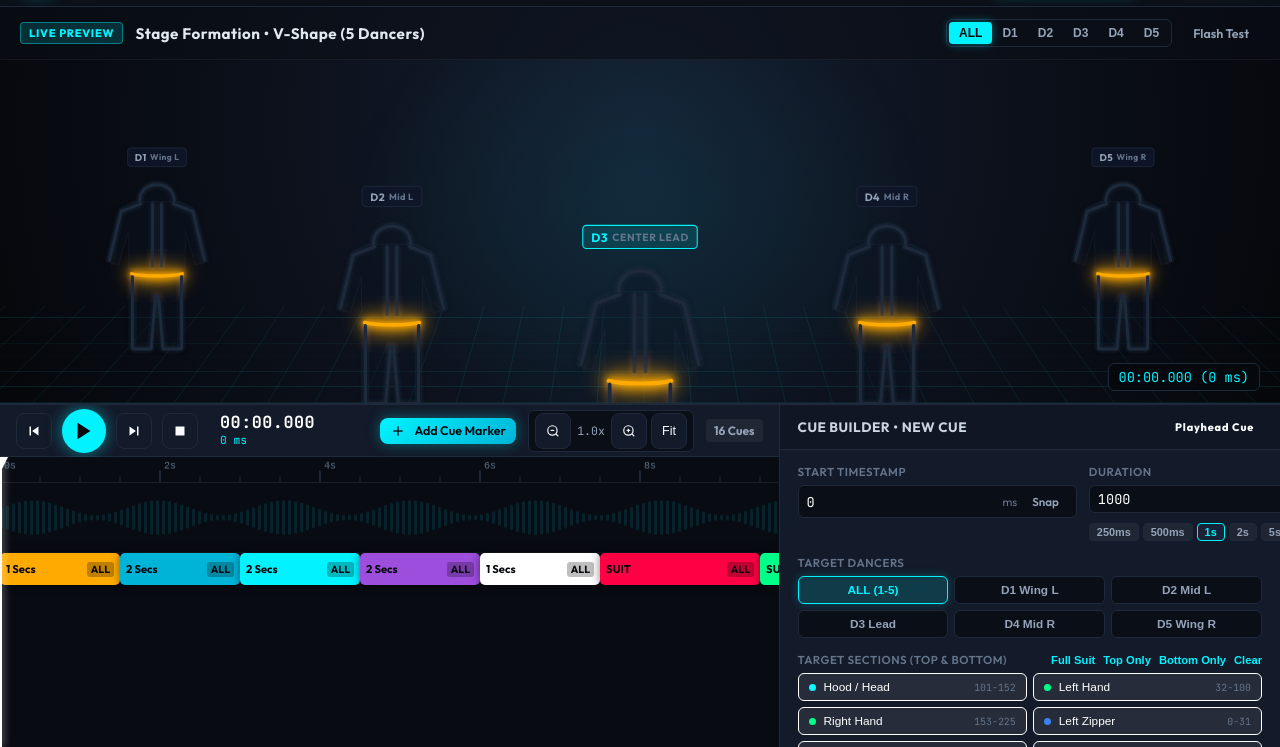
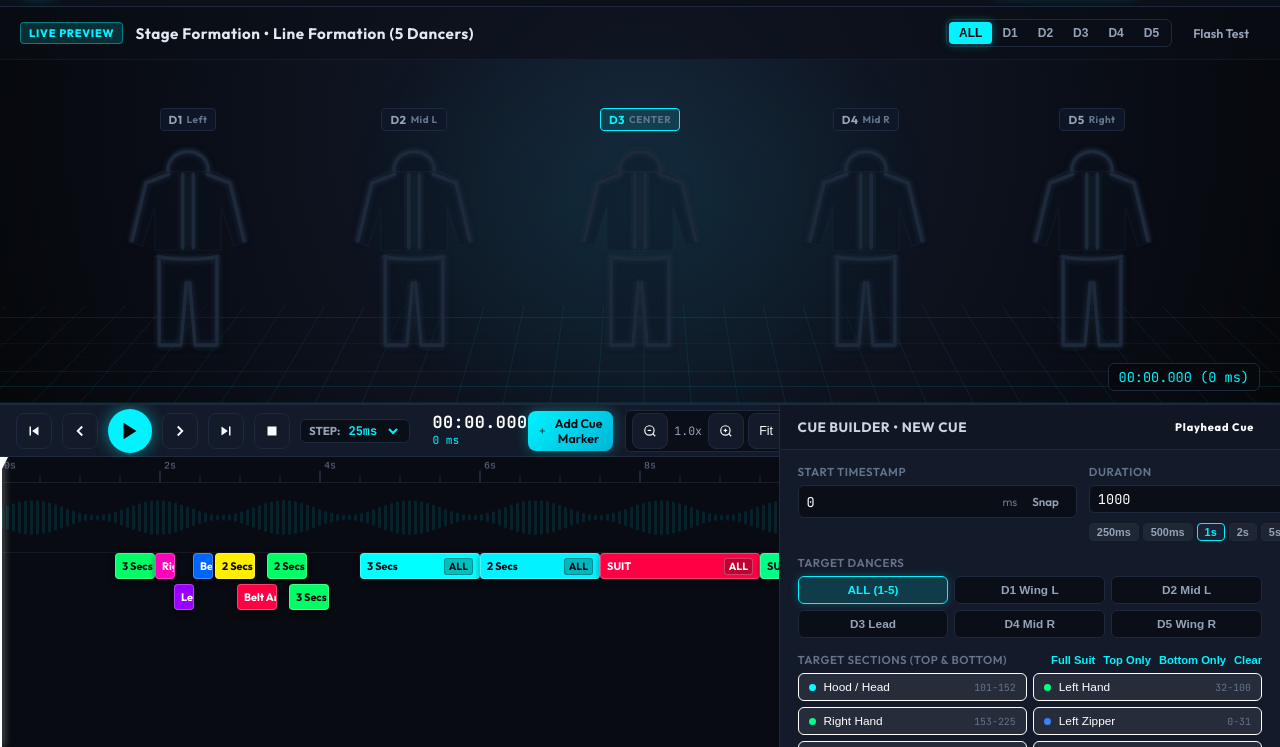
Before and after one commit to OpexRah/project-light-dance, a plain HTML site: page choreo-ui/index.html in a window 1280 px wide. Shown: the part 53-800 px from the top of the page. Drawn offline with Linux system fonts and the light colour scheme.

Commit message:
upgraded choreo ui

```diff
--- a/choreo-ui/app.js
+++ b/choreo-ui/app.js
@@ -347,6 +347,16 @@ function initTimeline() {
   document.getElementById('btnJumpStart').addEventListener('click', () => seekToTime(0));
   document.getElementById('btnJumpEnd').addEventListener('click', () => seekToTime(state.totalDurationMs));
 
+  // Stepping controls (move left/right by smallest unit)
+  const btnStepBack = document.getElementById('btnStepBackward');
+  if (btnStepBack) {
+    btnStepBack.addEventListener('click', () => stepTimeline(-1));
+  }
+  const btnStepFwd = document.getElementById('btnStepForward');
+  if (btnStepFwd) {
+    btnStepFwd.addEventListener('click', () => stepTimeline(1));
+  }
+
   // Zoom controls
   document.getElementById('btnZoomIn').addEventListener('click', () => setZoom(state.pxPerSec * 1.3));
   document.getElementById('btnZoomOut').addEventListener('click', () => setZoom(state.pxPerSec / 1.3));
@@ -508,36 +518,95 @@ function renderWaveform() {
   }
 }
 
-// ================= CUE MARKERS TRACK RENDERING =================
+// ================= CUE MARKERS TRACK RENDERING (WITH DYNAMIC DOWNWARD LAYER STACKING) =================
+// Calculates non-overlapping vertical layers so that concurrent/overlapping cues stack downwards
+function calculateCueLayers(visibleCues) {
+  // Sort cues chronologically by timeMs, then duration
+  const sorted = [...visibleCues].sort((a, b) => a.timeMs - b.timeMs || a.durationMs - b.durationMs);
+  const layerEndTimes = []; // Tracks the end timestamp of the latest cue in each layer
+
+  sorted.forEach(cue => {
+    let assignedLayer = -1;
+    const start = cue.timeMs;
+    const end = cue.timeMs + cue.durationMs;
+
+    // Check existing layers to find the first one that has finished before this cue starts
+    for (let l = 0; l < layerEndTimes.length; l++) {
+      if (layerEndTimes[l] <= start) {
+        assignedLayer = l;
+        layerEndTimes[l] = end;
+        break;
+      }
+    }
+
+    // If all existing layers overlap, create a new layer downwards
+    if (assignedLayer === -1) {
+      assignedLayer = layerEndTimes.length;
+      layerEndTimes.push(end);
+    }
+
+    cue.layer = assignedLayer;
+  });
+
+  return Math.max(1, layerEndTimes.length);
+}
+
 function renderCueMarkers() {
   const track = document.getElementById('cuesTrack');
+  const viewport = document.getElementById('timelineViewport');
   track.innerHTML = '';
 
-  state.cues.forEach(cue => {
-    // Only show if matches dancer filter
+  // Filter cues according to dancer selection
+  const visibleCues = state.cues.filter(cue => {
     if (state.activeDancerFilter !== 0 && !cue.dancers.includes(0) && !cue.dancers.includes(state.activeDancerFilter)) {
-      return;
+      return false;
     }
+    return true;
+  });
 
+  // Calculate dynamic layers for overlapping cues
+  const totalLayers = calculateCueLayers(visibleCues);
+
+  const CUE_HEIGHT = 26;
+  const CUE_GAP = 5;
+  const trackHeight = Math.max(130, totalLayers * (CUE_HEIGHT + CUE_GAP) + 35);
+  track.style.height = `${trackHeight}px`;
+  viewport.style.height = `${96 + trackHeight}px`;
+
+  visibleCues.forEach(cue => {
     const leftPx = (cue.timeMs / 1000) * state.pxPerSec;
-    const widthPx = Math.max(16, (cue.durationMs / 1000) * state.pxPerSec);
+    const widthPx = Math.max(20, (cue.durationMs / 1000) * state.pxPerSec);
+    const topPx = (cue.layer || 0) * (CUE_HEIGHT + CUE_GAP);
 
     const block = document.createElement('div');
     block.className = `cue-marker-block ${cue.id === state.selectedCueId ? 'selected' : ''}`;
     block.style.left = `${leftPx}px`;
+    block.style.top = `${topPx}px`;
     block.style.width = `${widthPx}px`;
     block.style.backgroundColor = cue.color;
 
-    // Dancer badge text
+    // High contrast text based on brightness
+    const rgb = hexToRgb(cue.color);
+    const brightness = (rgb.r * 299 + rgb.g * 587 + rgb.b * 114) / 1000;
+    const textColor = brightness > 140 ? '#07090e' : '#ffffff';
+    block.style.color = textColor;
+
+    // Dancer badge text & section summary
     const dancerLabel = cue.dancers.includes(0) ? 'ALL' : `D${cue.dancers.join(',')}`;
-    const secLabel = cue.sections.length === 8 ? 'SUIT' : `${cue.sections.length} Secs`;
+    let secLabel = 'SUIT';
+    if (cue.sections.length === 1) {
+      const secKey = cue.sections[0];
+      secLabel = SECTIONS[secKey] ? SECTIONS[secKey].name.split('/')[0].trim() : secKey;
+    } else if (cue.sections.length < 8) {
+      secLabel = `${cue.sections.length} Secs`;
+    }
 
     block.innerHTML = `
-      <span>${secLabel}</span>
-      <span class="cue-badge">${dancerLabel}</span>
+      <span style="font-weight:700;">${secLabel}</span>
+      <span class="cue-badge" style="color:${textColor}; border:1px solid ${textColor}40;">${dancerLabel}</span>
     `;
 
-    block.title = `${cue.timeMs}ms (${cue.durationMs}ms) &bull; ${dancerLabel} &bull; ${cue.color}`;
+    block.title = `${cue.timeMs}ms (${cue.durationMs}ms) &bull; Layer ${cue.layer + 1} &bull; ${dancerLabel} &bull; ${secLabel} &bull; ${cue.color}`;
 
     // Click marker to inspect & edit
     block.addEventListener('click', (e) => {
@@ -548,7 +617,16 @@ function renderCueMarkers() {
     track.appendChild(block);
   });
 
-  document.getElementById('cueCounterBadge').textContent = `${state.cues.length} Cues`;
+  const layerInfo = totalLayers > 1 ? ` (${totalLayers} Layers)` : '';
+  document.getElementById('cueCounterBadge').textContent = `${state.cues.length} Cues${layerInfo}`;
+}
+
+// Stepping helper: moves playhead left or right by the selected unit (10ms, 25ms, 50ms, 100ms)
+function stepTimeline(direction) {
+  const unitSelect = document.getElementById('stepUnitSelect');
+  const stepMs = unitSelect ? parseInt(unitSelect.value) || 25 : 25;
+  const newTime = Math.max(0, Math.min(state.totalDurationMs, state.currentTimeMs + direction * stepMs));
+  seekToTime(newTime);
 }
 
 // ================= PLAYBACK CONTROLS =================
@@ -1267,12 +1345,18 @@ function downloadFile(filename, content, type) {
 // ================= KEYBOARD SHORTCUTS =================
 function initKeyboardShortcuts() {
   window.addEventListener('keydown', (e) => {
-    // Avoid shortcuts if typing in text inputs
-    if (['INPUT', 'TEXTAREA'].includes(e.target.tagName)) return;
+    // Avoid shortcuts if typing in text inputs or textareas
+    if (['INPUT', 'TEXTAREA', 'SELECT'].includes(e.target.tagName)) return;
 
     if (e.code === 'Space') {
       e.preventDefault();
       togglePlayPause();
+    } else if (e.code === 'ArrowLeft') {
+      e.preventDefault();
+      stepTimeline(e.shiftKey ? -4 : -1);
+    } else if (e.code === 'ArrowRight') {
+      e.preventDefault();
+      stepTimeline(e.shiftKey ? 4 : 1);
     } else if (e.code === 'KeyM') {
       e.preventDefault();
       createCueAtPlayhead();
@@ -1287,36 +1371,25 @@ function initKeyboardShortcuts() {
 }
 
 // ================= DEFAULT CHOREOGRAPHY ROUTINE =================
-// Pre-loads the rich section-wise routine matching the physical show
+// Pre-loads the user's choreography routine with layer stacking
 function loadDefaultRoutine() {
   state.cues = [
-    // Phase 1: Ground-Up Build
-    { id: 'c1', timeMs: 0,    durationMs: 1500, dancers: [0], sections: ['belt'], color: '#ffaa00', r: 255, g: 170, b: 0 },
-    { id: 'c2', timeMs: 1500, durationMs: 1500, dancers: [0], sections: ['left-leg', 'right-leg'], color: '#00b4d8', r: 0, g: 180, b: 216 },
-    { id: 'c3', timeMs: 3000, durationMs: 1500, dancers: [0], sections: ['left-zipper', 'right-zipper'], color: '#00f3ff', r: 0, g: 243, b: 255 },
-    { id: 'c4', timeMs: 4500, durationMs: 1500, dancers: [0], sections: ['left-hand', 'right-hand'], color: '#9d4edd', r: 157, g: 78, b: 221 },
-    { id: 'c5', timeMs: 6000, durationMs: 1500, dancers: [0], sections: ['head'], color: '#ffffff', r: 255, g: 255, b: 255 },
+    // User's latest choreography cues
+    { id: 'c1', timeMs: 1437, durationMs: 500, dancers: [1], sections: ['belt', 'left-leg', 'right-leg'], color: '#00ff66', r: 0, g: 255, b: 102 },
+    { id: 'c2', timeMs: 1937, durationMs: 250, dancers: [1], sections: ['right-leg'], color: '#ff00bb', r: 255, g: 0, b: 187 },
+    { id: 'c3', timeMs: 2175, durationMs: 250, dancers: [1], sections: ['left-leg'], color: '#9900ff', r: 153, g: 0, b: 255 },
+    { id: 'c4', timeMs: 2412, durationMs: 250, dancers: [1], sections: ['belt'], color: '#0066ff', r: 0, g: 102, b: 255 },
+    { id: 'c5', timeMs: 2687, durationMs: 500, dancers: [1], sections: ['left-leg', 'right-leg'], color: '#ffee00', r: 255, g: 238, b: 0 },
+    { id: 'c6', timeMs: 2962, durationMs: 500, dancers: [1], sections: ['belt'], color: '#ff0044', r: 255, g: 0, b: 68 },
+    { id: 'c7', timeMs: 3337, durationMs: 500, dancers: [1], sections: ['belt', 'left-leg'], color: '#00ff66', r: 0, g: 255, b: 102 },
+    { id: 'c8', timeMs: 3612, durationMs: 500, dancers: [1], sections: ['belt', 'left-leg', 'right-leg'], color: '#00ff66', r: 0, g: 255, b: 102 },
 
-    // Phase 2: Full Suit Washes
-    { id: 'c6', timeMs: 7500,  durationMs: 2000, dancers: [0], sections: Object.keys(SECTIONS), color: '#ff0044', r: 255, g: 0, b: 68 },
-    { id: 'c7', timeMs: 9500,  durationMs: 2000, dancers: [0], sections: Object.keys(SECTIONS), color: '#00ff88', r: 0, g: 255, b: 136 },
-    { id: 'c8', timeMs: 11500, durationMs: 2000, dancers: [0], sections: Object.keys(SECTIONS), color: '#0066ff', r: 0, g: 102, b: 255 },
-
-    // Phase 3: Alternating Limbs
-    { id: 'c9',  timeMs: 14000, durationMs: 1800, dancers: [0], sections: ['left-hand'], color: '#ff0044', r: 255, g: 0, b: 68 },
-    { id: 'c10', timeMs: 14000, durationMs: 1800, dancers: [0], sections: ['right-hand'], color: '#00f3ff', r: 0, g: 243, b: 255 },
-    { id: 'c11', timeMs: 16000, durationMs: 1800, dancers: [0], sections: ['left-hand'], color: '#00f3ff', r: 0, g: 243, b: 255 },
-    { id: 'c12', timeMs: 16000, durationMs: 1800, dancers: [0], sections: ['right-hand'], color: '#ff0044', r: 255, g: 0, b: 68 },
-
-    // Phase 4: Dancer 3 Center Lead Solo
-    { id: 'c13', timeMs: 18500, durationMs: 3000, dancers: [3], sections: Object.keys(SECTIONS), color: '#ffee00', r: 255, g: 238, b: 0 },
-    { id: 'c14', timeMs: 18500, durationMs: 3000, dancers: [1, 2, 4, 5], sections: ['belt'], color: '#555555', r: 85, g: 85, b: 85 },
-
-    // Phase 5: Wings Duo (D1 & D5)
-    { id: 'c15', timeMs: 22000, durationMs: 3000, dancers: [1, 5], sections: ['head', 'left-hand', 'right-hand'], color: '#ff00bb', r: 255, g: 0, b: 187 },
-
-    // Climax Flash & Blackout
-    { id: 'c16', timeMs: 26000, durationMs: 2500, dancers: [0], sections: Object.keys(SECTIONS), color: '#ffffff', r: 255, g: 255, b: 255 }
+    // Synchronized Troupe Cues (All 5 Dancers)
+    { id: 'c9',  timeMs: 4500, durationMs: 1500, dancers: [0], sections: ['head', 'left-hand', 'right-hand'], color: '#00ffff', r: 0, g: 255, b: 255 },
+    { id: 'c10', timeMs: 6000, durationMs: 1500, dancers: [0], sections: ['left-zipper', 'right-zipper'], color: '#00f3ff', r: 0, g: 243, b: 255 },
+    { id: 'c11', timeMs: 7500, durationMs: 2000, dancers: [0], sections: Object.keys(SECTIONS), color: '#ff0044', r: 255, g: 0, b: 68 },
+    { id: 'c12', timeMs: 9500, durationMs: 2000, dancers: [0], sections: Object.keys(SECTIONS), color: '#00ff88', r: 0, g: 255, b: 136 },
+    { id: 'c13', timeMs: 12000, durationMs: 2500, dancers: [0], sections: Object.keys(SECTIONS), color: '#ffffff', r: 255, g: 255, b: 255 }
   ];
 
   renderCueMarkers();
--- a/choreo-ui/index.html
+++ b/choreo-ui/index.html
@@ -85,16 +85,16 @@
         <div class="stage-header">
           <div class="stage-title-group">
             <span class="badge badge-accent">LIVE PREVIEW</span>
-            <h2>Stage Formation &bull; V-Shape (5 Dancers)</h2>
+            <h2>Stage Formation &bull; Line Formation (5 Dancers)</h2>
           </div>
           <div class="stage-controls">
             <div class="dancer-toggles" id="dancerToggles">
               <button class="toggle-btn active" data-dancer="0" title="All Dancers">ALL</button>
-              <button class="toggle-btn" data-dancer="1" title="Dancer 1 (Wing Left)">D1</button>
+              <button class="toggle-btn" data-dancer="1" title="Dancer 1 (Left)">D1</button>
               <button class="toggle-btn" data-dancer="2" title="Dancer 2 (Mid Left)">D2</button>
-              <button class="toggle-btn" data-dancer="3" title="Dancer 3 (Front Lead)">D3</button>
+              <button class="toggle-btn" data-dancer="3" title="Dancer 3 (Center)">D3</button>
               <button class="toggle-btn" data-dancer="4" title="Dancer 4 (Mid Right)">D4</button>
-              <button class="toggle-btn" data-dancer="5" title="Dancer 5 (Wing Right)">D5</button>
+              <button class="toggle-btn" data-dancer="5" title="Dancer 5 (Right)">D5</button>
             </div>
             <button class="btn btn-ghost btn-sm" id="btnTestFlashSuit" title="Quick 1-second white flash test">Flash Test</button>
           </div>
@@ -105,36 +105,36 @@
           <div class="stage-grid"></div>
           <div class="stage-spotlight"></div>
 
-          <!-- 5 Dancers in V-Formation matching Image 1 -->
-          <div class="stage-formation" id="stageFormation">
+          <!-- 5 Dancers in Line Formation -->
+          <div class="stage-formation line-formation" id="stageFormation">
 
-            <!-- Dancer 1: Wing Left -->
-            <div class="dancer-node pos-wing-left" id="dancerNode1" data-dancer="1">
-              <div class="dancer-label">D1 <span>Wing L</span></div>
+            <!-- Dancer 1: Left -->
+            <div class="dancer-node" id="dancerNode1" data-dancer="1">
+              <div class="dancer-label">D1 <span>Left</span></div>
               <div class="dancer-suit-wrap" id="suitWrap1"></div>
             </div>
 
             <!-- Dancer 2: Mid Left -->
-            <div class="dancer-node pos-mid-left" id="dancerNode2" data-dancer="2">
+            <div class="dancer-node" id="dancerNode2" data-dancer="2">
               <div class="dancer-label">D2 <span>Mid L</span></div>
               <div class="dancer-suit-wrap" id="suitWrap2"></div>
             </div>
 
-            <!-- Dancer 3: Front Center Lead -->
-            <div class="dancer-node pos-front-center" id="dancerNode3" data-dancer="3">
-              <div class="dancer-label lead">D3 <span>CENTER LEAD</span></div>
+            <!-- Dancer 3: Center -->
+            <div class="dancer-node" id="dancerNode3" data-dancer="3">
+              <div class="dancer-label lead">D3 <span>CENTER</span></div>
               <div class="dancer-suit-wrap" id="suitWrap3"></div>
             </div>
 
             <!-- Dancer 4: Mid Right -->
-            <div class="dancer-node pos-mid-right" id="dancerNode4" data-dancer="4">
+            <div class="dancer-node" id="dancerNode4" data-dancer="4">
               <div class="dancer-label">D4 <span>Mid R</span></div>
               <div class="dancer-suit-wrap" id="suitWrap4"></div>
             </div>
 
-            <!-- Dancer 5: Wing Right -->
-            <div class="dancer-node pos-wing-right" id="dancerNode5" data-dancer="5">
-              <div class="dancer-label">D5 <span>Wing R</span></div>
+            <!-- Dancer 5: Right -->
+            <div class="dancer-node" id="dancerNode5" data-dancer="5">
+              <div class="dancer-label">D5 <span>Right</span></div>
               <div class="dancer-suit-wrap" id="suitWrap5"></div>
             </div>
 
@@ -159,12 +159,24 @@
                 </svg>
               </button>
 
+              <button class="btn-icon" id="btnStepBackward" title="Step backward by smallest unit (Left Arrow)">
+                <svg viewBox="0 0 24 24" width="18" height="18" fill="none" stroke="currentColor" stroke-width="2.5">
+                  <polyline points="15 18 9 12 15 6"/>
+                </svg>
+              </button>
+
               <button class="btn-icon btn-play" id="btnPlayPause" title="Play / Pause (Spacebar)">
                 <svg class="icon-play" viewBox="0 0 24 24" width="22" height="22" fill="currentColor">
                   <polygon points="5 3 19 12 5 21 5 3"/>
                 </svg>
                 <svg class="icon-pause" viewBox="0 0 24 24" width="22" height="22" fill="currentColor" style="display:none;">
                   <rect x="6" y="4" width="4" height="16"/><rect x="14" y="4" width="4" height="16"/>
+                </svg>
+              </button>
+
+              <button class="btn-icon" id="btnStepForward" title="Step forward by smallest unit (Right Arrow)">
+                <svg viewBox="0 0 24 24" width="18" height="18" fill="none" stroke="currentColor" stroke-width="2.5">
+                  <polyline points="9 18 15 12 9 6"/>
                 </svg>
               </button>
 
@@ -179,6 +191,16 @@
                   <rect x="6" y="6" width="12" height="12"/>
                 </svg>
               </button>
+
+              <div class="step-unit-control" title="Smallest stepping increment">
+                <label for="stepUnitSelect">Step:</label>
+                <select id="stepUnitSelect">
+                  <option value="10">10ms</option>
+                  <option value="25" selected>25ms</option>
+                  <option value="50">50ms</option>
+                  <option value="100">100ms</option>
+                </select>
+              </div>
 
               <div class="timecode-display">
                 <span class="time-main" id="timecodeCurrent">00:00.000</span>
--- a/choreo-ui/style.css
+++ b/choreo-ui/style.css
@@ -413,66 +413,64 @@ body {
   pointer-events: none;
 }
 
-/* ================= 5 DANCERS V-FORMATION ================= */
-/* Matching Image 1: Inverted V (Center Dancer 3 is forward, D1 & D5 are wing back) */
+/* ================= 5 DANCERS LINE FORMATION ================= */
 .stage-formation {
   position: relative;
-  width: 92%;
-  max-width: 1200px;
-  height: 90%;
+  width: 95%;
+  max-width: 1280px;
+  height: 85%;
   display: flex;
   align-items: center;
-  justify-content: space-between;
+  justify-content: space-evenly;
   z-index: 5;
 }
 
 .dancer-node {
-  position: absolute;
+  position: relative;
   display: flex;
   flex-direction: column;
   align-items: center;
   cursor: pointer;
-  transition: transform 0.3s cubic-bezier(0.16, 1, 0.3, 1), filter 0.3s ease;
+  transition: transform 0.25s cubic-bezier(0.16, 1, 0.3, 1), filter 0.25s ease;
 }
 
 .dancer-node:hover {
-  transform: scale(1.08) !important;
-  filter: drop-shadow(0 0 15px rgba(0, 243, 255, 0.5));
+  transform: scale(1.08) translateY(-4px);
+  filter: drop-shadow(0 0 16px rgba(0, 243, 255, 0.5));
 }
 
 .dancer-node.dimmed {
   opacity: 0.3;
 }
 
-/* V-Formation Positioning (Percentages) */
-.pos-wing-left {
-  left: 3%;
-  top: 15%;
-  transform: scale(0.85);
+/* Step Unit Selector */
+.step-unit-control {
+  display: flex;
+  align-items: center;
+  gap: 4px;
+  background: var(--bg-input);
+  border: 1px solid var(--border-subtle);
+  border-radius: 6px;
+  padding: 2px 8px;
+  font-size: 0.72rem;
+  color: var(--text-muted);
 }
 
-.pos-mid-left {
-  left: 23%;
-  top: 30%;
-  transform: scale(0.92);
+.step-unit-control label {
+  font-weight: 700;
+  text-transform: uppercase;
+  color: var(--text-secondary);
 }
 
-.pos-front-center {
-  left: 50%;
-  top: 48%;
-  transform: translate(-50%, 0) scale(1.05);
-}
-
-.pos-mid-right {
-  left: 65%;
-  top: 30%;
-  transform: scale(0.92);
-}
-
-.pos-wing-right {
-  right: 3%;
-  top: 15%;
-  transform: scale(0.85);
+.step-unit-control select {
+  background: transparent;
+  border: none;
+  color: var(--accent-cyan);
+  font-family: var(--font-mono);
+  font-size: 0.75rem;
+  font-weight: 700;
+  outline: none;
+  cursor: pointer;
 }
 
 .dancer-label {
@@ -646,14 +644,14 @@ body {
 .timeline-scroll-wrap {
   flex: 1;
   overflow-x: auto;
-  overflow-y: hidden;
+  overflow-y: auto;
   position: relative;
   background: #080b12;
 }
 
 .timeline-viewport {
   position: relative;
-  height: 100%;
+  min-height: 100%;
   min-width: 100%;
 }
 
@@ -664,6 +662,7 @@ body {
   width: 100%;
   height: 26px;
   border-bottom: 1px solid rgba(255, 255, 255, 0.08);
+  z-index: 10;
 }
 
 .waveform-canvas {
@@ -673,6 +672,7 @@ body {
   width: 100%;
   height: 70px;
   border-bottom: 1px solid rgba(255, 255, 255, 0.06);
+  z-index: 5;
 }
 
 .cues-track {
@@ -680,38 +680,40 @@ body {
   top: 96px;
   left: 0;
   right: 0;
-  bottom: 0;
+  min-height: 140px;
   cursor: crosshair;
 }
 
-/* Cue Block Marker on Timeline */
+/* Cue Block Marker on Timeline - Layer Stackable */
 .cue-marker-block {
   position: absolute;
-  height: 32px;
-  border-radius: 5px;
-  padding: 2px 6px;
-  font-size: 0.7rem;
+  height: 26px;
+  border-radius: 4px;
+  padding: 0 6px;
+  font-size: 0.68rem;
   font-weight: 700;
   display: flex;
   align-items: center;
   justify-content: space-between;
+  gap: 4px;
   color: #07090e;
   cursor: pointer;
-  box-shadow: 0 0 10px rgba(0, 0, 0, 0.5);
-  transition: transform 0.15s ease, filter 0.15s ease;
+  box-shadow: 0 2px 6px rgba(0, 0, 0, 0.5);
+  transition: filter 0.15s ease, outline 0.15s ease;
   user-select: none;
   overflow: hidden;
+  border: 1px solid rgba(255, 255, 255, 0.25);
+  white-space: nowrap;
 }
 
 .cue-marker-block:hover {
-  transform: translateY(-2px);
-  filter: brightness(1.2);
+  filter: brightness(1.25);
   z-index: 20;
 }
 
 .cue-marker-block.selected {
   outline: 2px solid #ffffff;
-  box-shadow: 0 0 15px #ffffff;
+  box-shadow: 0 0 14px #ffffff;
   z-index: 25;
 }
 
```
Also changed, not shown: 2 other files.
